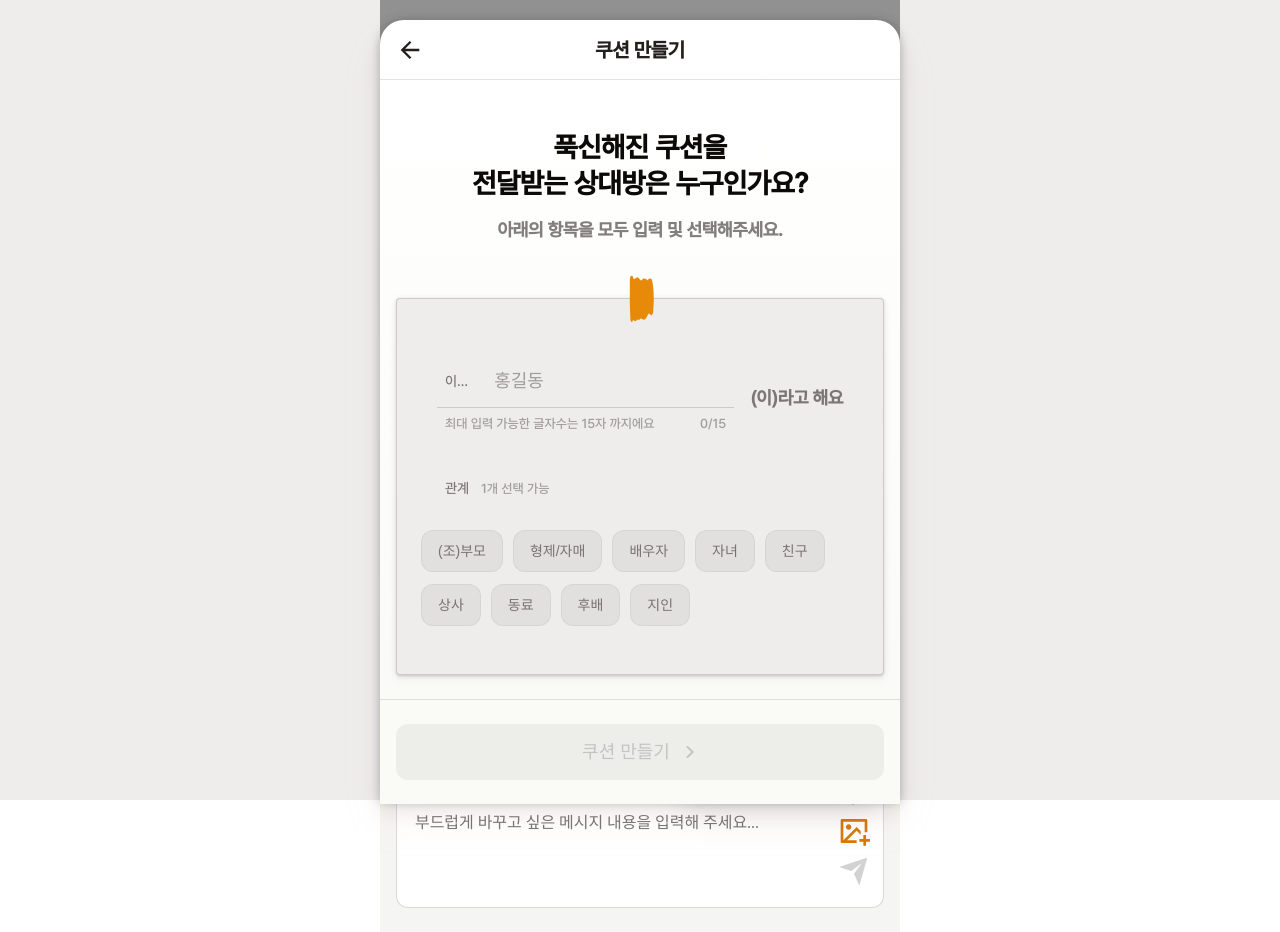
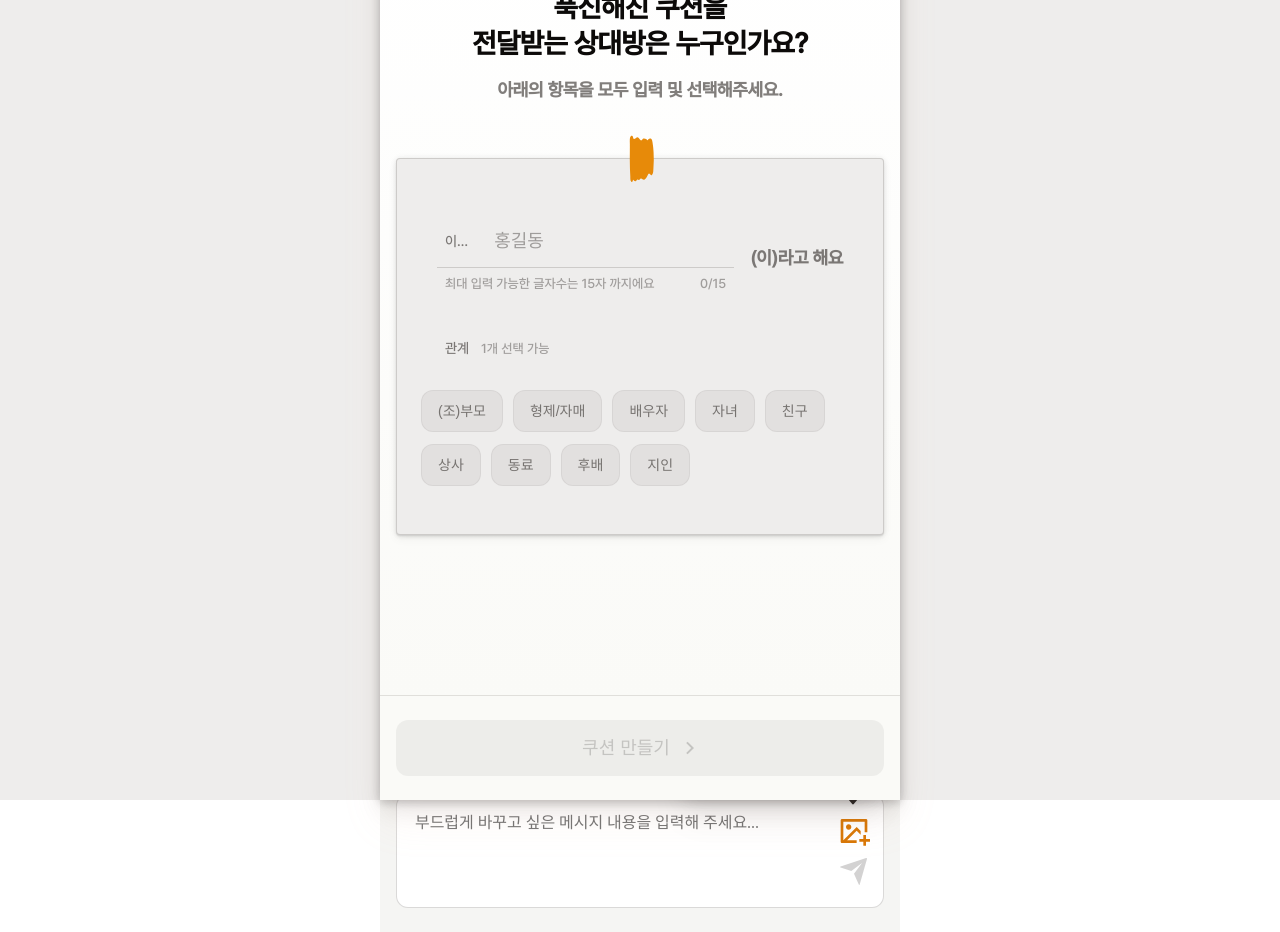
Before and after one commit to Cushion-Dev/Cushion-FE, a React (Vite) app: page /cushion/1 in a window 1280 px wide. Built offline with nearby package versions, Linux system fonts and the light colour scheme.

Commit message:
fix: BottomSheet 높이 수정

```diff
--- a/src/styles/common/BottomSheet/BottomSheet.ts
+++ b/src/styles/common/BottomSheet/BottomSheet.ts
@@ -5,7 +5,7 @@ import { TYPO } from '../../typo';
 export const Card = styled.div`
   display: flex;
   width: 32.5rem;
-  height: 48.75rem;
+  height: 57.5rem;
   flex-direction: column;
   align-items: flex-start;
   flex-shrink: 0;
```
